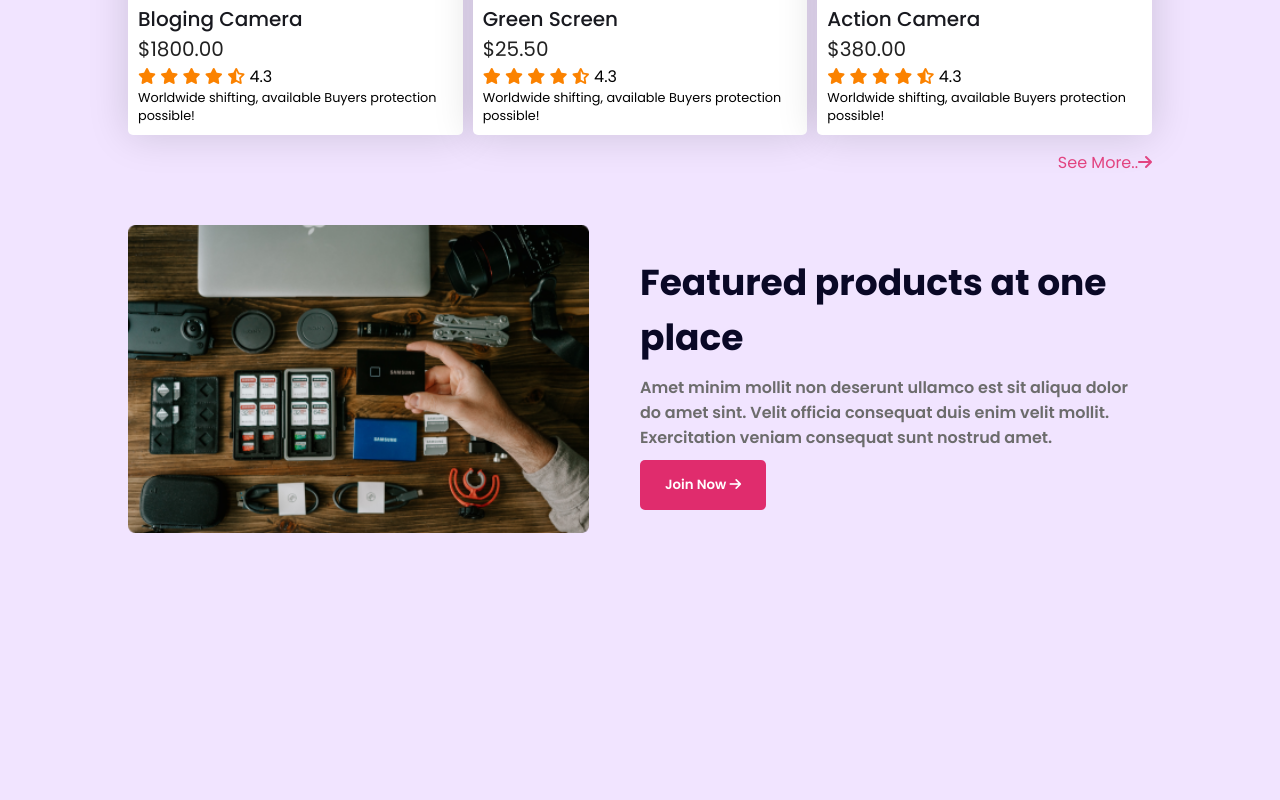
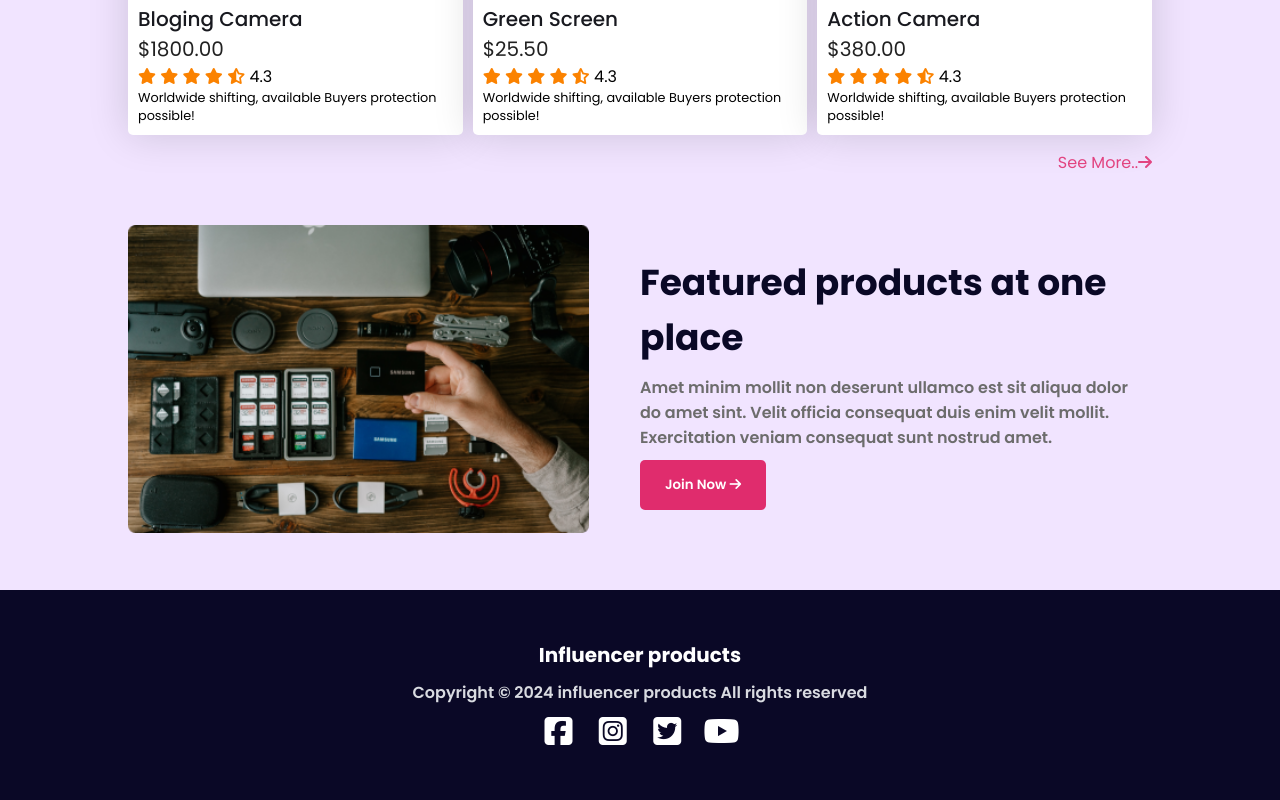
Before and after one commit to kibriarobin97/influencer-gear-website, a plain HTML site: page index.html in a window 1280 px wide. Shown: the part 2094-2894 px from the top of the page. Before the commit the page ends 2634 px from the top, so only its background shows below. Drawn offline with Linux system fonts and the light colour scheme.

Commit message:
added footer section

```diff
--- a/index.html
+++ b/index.html
@@ -9,7 +9,8 @@
     <script src="https://kit.fontawesome.com/5ee21b8d95.js" crossorigin="anonymous"></script>
     <link rel="preconnect" href="https://fonts.googleapis.com">
     <link rel="preconnect" href="https://fonts.gstatic.com" crossorigin>
-    <link href="https://fonts.googleapis.com/css2?family=Poppins:wght@400;500;600;700;800&display=swap"rel="stylesheet">
+    <link href="https://fonts.googleapis.com/css2?family=Poppins:wght@400;500;600;700;800&display=swap"
+        rel="stylesheet">
 </head>
 
 <body>
@@ -34,7 +35,8 @@
         <section class="influencer-section">
             <div class="influencer-text">
                 <h1 class="influencer-title">Start your Journey as Influencer</h1>
-                <p class="influencer-description">Lorem ipsum dolor sit amet, consectetur adipiscing elit. Sem vestibulum sed scelerisque eros. Lectus faucibus.</p>
+                <p class="influencer-description">Lorem ipsum dolor sit amet, consectetur adipiscing elit. Sem
+                    vestibulum sed scelerisque eros. Lectus faucibus.</p>
                 <button class="primary-btn">Prebook now <i class="fa-solid fa-arrow-right"></i></button>
             </div>
 
@@ -211,13 +213,26 @@
             </div>
             <div class="features-text">
                 <h2 class="features-title">Featured products at one place</h2>
-                <p class="features-description">Amet minim mollit non deserunt ullamco est sit aliqua dolor do amet sint. Velit officia consequat duis enim velit mollit. Exercitation veniam consequat sunt nostrud amet.</p>
+                <p class="features-description">Amet minim mollit non deserunt ullamco est sit aliqua dolor do amet
+                    sint. Velit officia consequat duis enim velit mollit. Exercitation veniam consequat sunt nostrud
+                    amet.</p>
                 <button class="btn-secondary">Join Now <i class="fa-solid fa-arrow-right"></i></button>
             </div>
         </section>
     </main>
-    <footer>
 
+    <!-- footer section -->
+    <footer class="footer-section">
+        <div class="footer-content">
+            <h3>Influencer products</h3>
+            <span>Copyright &copy; 2024 influencer products All rights reserved</span>
+            <div>
+                <i class="fa-brands fa-square-facebook"></i>
+                <i class="fa-brands fa-square-instagram"></i>
+                <i class="fa-brands fa-square-twitter"></i>
+                <i class="fa-brands fa-youtube"></i>
+            </div>
+        </div>
     </footer>
 </body>
 
--- a/styles/style.css
+++ b/styles/style.css
@@ -5,11 +5,12 @@
     padding: 0;
     font-family: "Poppins", sans-serif;
 }
-
-body {
+header, main{
     max-width: 1200px;
     width: 80%;
     margin: 0 auto;
+}
+body {
     background-color: #F1E4FF;
 }
 
@@ -161,6 +162,7 @@ header {
 .features-section{
     display: flex;
     align-items: center;
+    margin-bottom: 50px;
 }
 .features-img{
     width: 50%;
@@ -190,6 +192,31 @@ header {
     border: none;
     border-radius: 5px;
 }
+
+/* footer styles */
+.footer-section{
+    background-color: #0A0826;
+    padding: 50px 20px;
+}
+.footer-content{
+    text-align: center;
+}
+.footer-content h3{
+    color: #FFFFFF;
+    font-size: 1.25rem;
+    font-weight: 700;
+    margin-bottom: 10px;
+}
+.footer-content span{
+    color: #D9DBE1;
+    font-weight: 600;
+}
+.footer-content div i{
+    color: #FFFFFF;
+    font-size: 2rem;
+    width: 50px;
+    margin-top: 10px;
+}
 /* responsive styles */
 /* mobile devices */
 
@@ -198,7 +225,9 @@ header {
         flex-direction: column;
         gap: 20px;
     }
-
+    .nav-item{
+        flex-wrap: wrap;
+    }
     .influencer-section, .features-section {
         flex-direction: column-reverse;
     }
```
